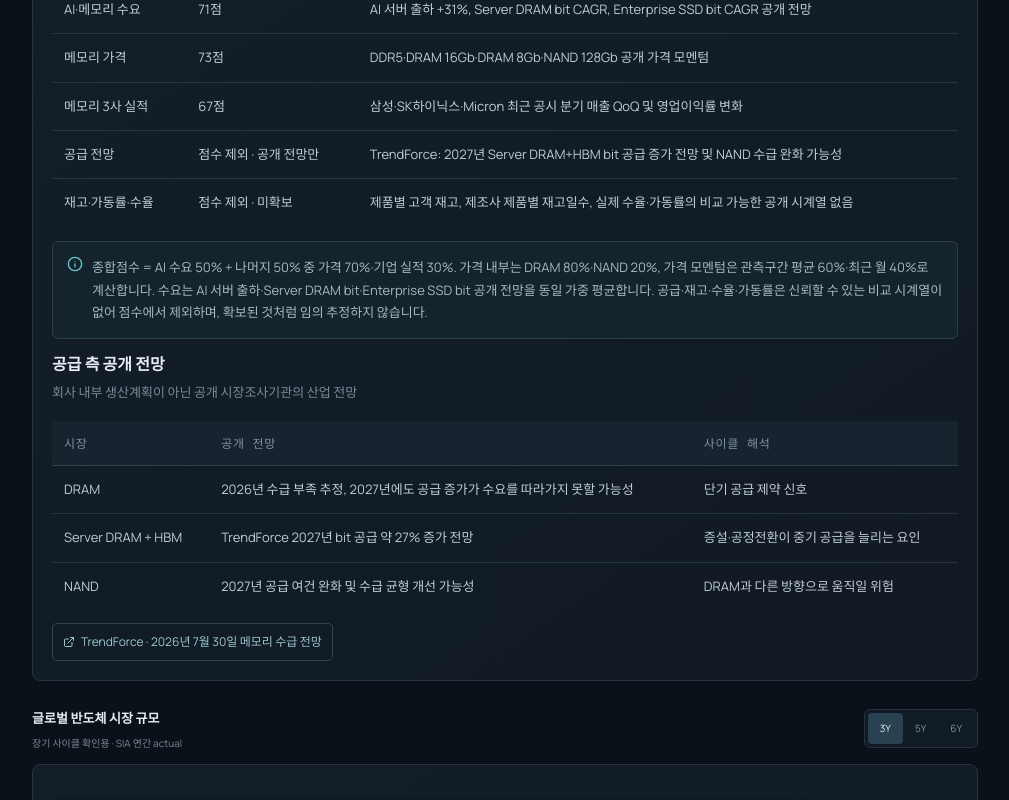
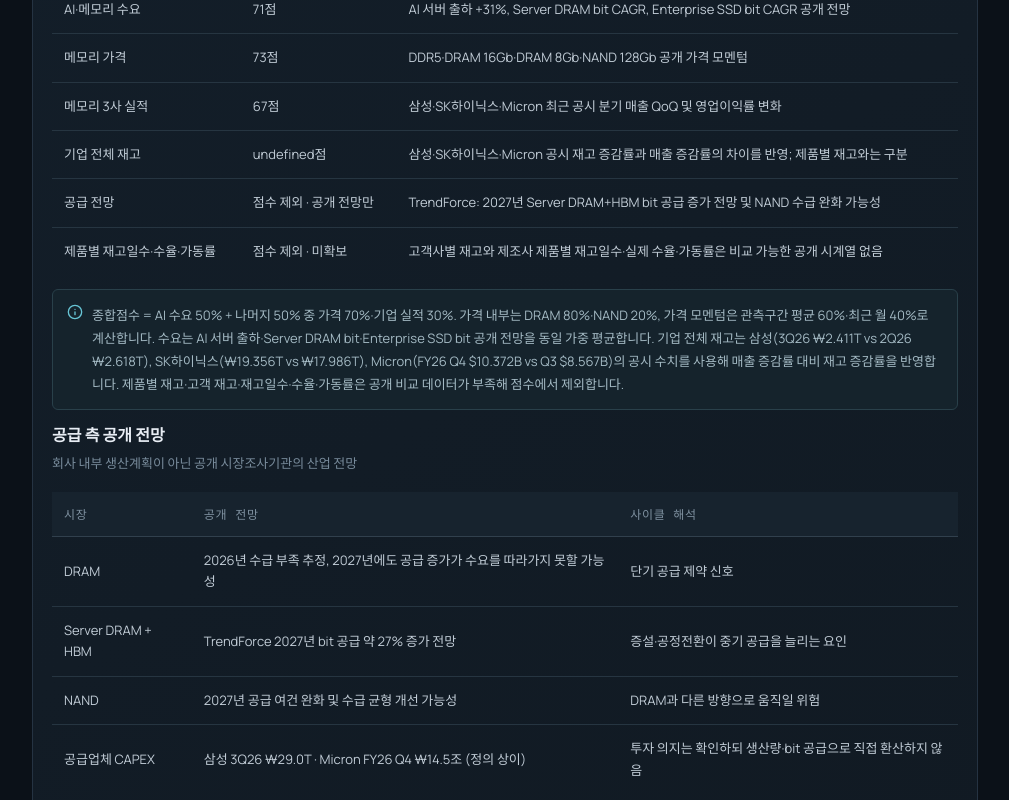
Before and after one commit to chs03220322-creator/semiconductor-intelligence, a React (Vite) app: page / in a window 1280 px wide. Shown: the part 1320-2120 px from the top of the page, without its empty margins (264-1273 px from the left). Built offline with nearby package versions, Linux system fonts and the light colour scheme.

Commit message:
Add public supplier inventory and capex signals

```diff
--- a/src/App.tsx
+++ b/src/App.tsx
@@ -152,11 +152,15 @@ const priceMomentum=(values:number[],cfg:ScoreConfig)=>{
 // Enterprise SSD는 NAND 전체의 부분집합이며 DRAM 수요와 합산하지 않고 별도 성장 신호로만 사용한다.
 const aiServerShipmentGrowth=31,serverDramBitCagr=growthPct(164,269,2),enterpriseSsdBitCagr=growthPct(3927.2,7491.2,2);
 const ddr5MomentumBase=[40,45,46.5,48,50],dram16MomentumBase=[40,45,46.5,48],dram8MomentumBase=[24,25,26,27.5],nandMomentumBase=[28.8,30.1,30.5,30.6,30.6];
-function financialMomentum(rows:{revenue:number;op:number;margin:number}[]){
+function financialMomentum(rows:{revenue:number;op:number;margin:number}[],inventoryValues:number[]){
  const current=rows[rows.length-1],previous=rows[rows.length-2];
- if(!current||!previous||!previous.revenue)return {revenueGrowth:0,marginDelta:0,score:NEUTRAL_SCORE};
+ if(!current||!previous||!previous.revenue||inventoryValues.length<2||!inventoryValues[0])return {revenueGrowth:0,marginDelta:0,inventoryGrowth:0,inventoryScore:NEUTRAL_SCORE,score:NEUTRAL_SCORE};
  const revenueGrowth=(current.revenue/previous.revenue-1)*100,marginDelta=current.margin-previous.margin;
- return {revenueGrowth,marginDelta,score:clampScore(NEUTRAL_SCORE+revenueGrowth*0.55+marginDelta*1.5)};
+ const inventoryGrowth=(inventoryValues[1]/inventoryValues[0]-1)*100;
+ const earningsScore=clampScore(NEUTRAL_SCORE+revenueGrowth*0.55+marginDelta*1.5);
+ // 재고가 매출보다 빠르게 늘면 재고 부담, 매출보다 느리게 늘거나 감소하면 상대적으로 양호한 신호.
+ const inventoryScore=clampScore(NEUTRAL_SCORE-(inventoryGrowth-revenueGrowth)*0.8);
+ return {revenueGrowth,marginDelta,inventoryGrowth,inventoryScore,score:Math.round(earningsScore*0.7+inventoryScore*0.3)};
 }
 function calculateCycleScores(cfg:ScoreConfig){
  const demandItems=[
@@ -169,9 +173,9 @@ function calculateCycleScores(cfg:ScoreConfig){
  const dramScore=ddr5.score*PRICE_WEIGHTS[0]/100+dram16.score*PRICE_WEIGHTS[1]/100+dram8.score*PRICE_WEIGHTS[2]/100;
  const priceScore=Math.round(dramScore*cfg.dramShare/100+nand.score*(100-cfg.dramShare)/100);
  const companyItems=[
-  {name:'삼성전자',...financialMomentum(samsungQuarterly)},
-  {name:'SK하이닉스',...financialMomentum(skQuarterly)},
-  {name:'Micron',...financialMomentum(micronQuarterly)}
+  {name:'삼성전자',...financialMomentum(samsungQuarterly,[2617.7,2411.2])},
+  {name:'SK하이닉스',...financialMomentum(skQuarterly,[17986,19356])},
+  {name:'Micron',...financialMomentum(micronQuarterly,[8.567,10.372])}
  ];
  const financialScore=Math.round(companyItems.reduce((sum,item)=>sum+item.score,0)/companyItems.length);
  const nonDemandScore=priceScore*0.7+financialScore*0.3;
@@ -313,7 +317,7 @@ function TrendPanel({title,series,quarterHeaders,quarterRows,note,source}:{title
 
 function Overview({period,setPeriod,scoreConfig,onScoreConfigChange}:{period:Period;setPeriod:(p:Period)=>void;scoreConfig:ScoreConfig;onScoreConfigChange:(key:keyof ScoreConfig,value:number)=>void}){
  const demandWeight=scoreConfig.demandWeight,nonDemandWeight=100-demandWeight;
- const scores=calculateCycleScores(scoreConfig),aiDemandScore=scores.demandScore,priceMomentumScore=scores.priceScore,financialScore=scores.financialScore,liveCycleScore=scores.totalScore;
+ const scores=calculateCycleScores(scoreConfig),aiDemandScore=scores.demandScore,priceMomentumScore=scores.priceScore,financialScore=scores.financialScore,inventoryScore=scores.inventoryScore,liveCycleScore=scores.totalScore;
  const data=period==='3Y'?market.slice(-3):period==='5Y'?market.slice(-5):market;
  return <>
   <Title eyebrow="01 / CYCLE MONITOR" title="반도체 사이클 한눈에 보기" desc="AI·메모리 수요 전망, 공개 메모리 가격, 메모리 3사 실적을 반영한 공개자료 기반 참고 지수입니다. 비공개 생산·재고 데이터는 점수에서 제외합니다."/>
@@ -337,15 +341,17 @@ function Overview({period,setPeriod,scoreConfig,onScoreConfigChange}:{period:Per
     ['AI·메모리 수요',aiDemandScore+'점','AI 서버 출하 +31%, Server DRAM bit CAGR, Enterprise SSD bit CAGR 공개 전망'],
     ['메모리 가격',priceMomentumScore+'점','DDR5·DRAM 16Gb·DRAM 8Gb·NAND 128Gb 공개 가격 모멘텀'],
     ['메모리 3사 실적',financialScore+'점','삼성·SK하이닉스·Micron 최근 공시 분기 매출 QoQ 및 영업이익률 변화'],
+    ['기업 전체 재고',inventoryScore+'점','삼성·SK하이닉스·Micron 공시 재고 증감률과 매출 증감률의 차이를 반영; 제품별 재고와는 구분'],
     ['공급 전망','점수 제외 · 공개 전망만','TrendForce: 2027년 Server DRAM+HBM bit 공급 증가 전망 및 NAND 수급 완화 가능성'],
-    ['재고·가동률·수율','점수 제외 · 미확보','제품별 고객 재고, 제조사 제품별 재고일수, 실제 수율·가동률의 비교 가능한 공개 시계열 없음']
+    ['제품별 재고일수·수율·가동률','점수 제외 · 미확보','고객사별 재고와 제조사 제품별 재고일수·실제 수율·가동률은 비교 가능한 공개 시계열 없음']
    ]}/>
-   <Notice>종합점수 = AI 수요 {demandWeight}% + 나머지 {nonDemandWeight}% 중 가격 70%·기업 실적 30%. 가격 내부는 DRAM {scoreConfig.dramShare}%·NAND {100-scoreConfig.dramShare}%, 가격 모멘텀은 관측구간 평균 {scoreConfig.avgMomentumShare}%·최근 월 {100-scoreConfig.avgMomentumShare}%로 계산합니다. 수요는 AI 서버 출하·Server DRAM bit·Enterprise SSD bit 공개 전망을 동일 가중 평균합니다. 공급·재고·수율·가동률은 신뢰할 수 있는 비교 시계열이 없어 점수에서 제외하며, 확보된 것처럼 임의 추정하지 않습니다.</Notice>
+   <Notice>종합점수 = AI 수요 {demandWeight}% + 나머지 {nonDemandWeight}% 중 가격 70%·기업 실적 30%. 가격 내부는 DRAM {scoreConfig.dramShare}%·NAND {100-scoreConfig.dramShare}%, 가격 모멘텀은 관측구간 평균 {scoreConfig.avgMomentumShare}%·최근 월 {100-scoreConfig.avgMomentumShare}%로 계산합니다. 수요는 AI 서버 출하·Server DRAM bit·Enterprise SSD bit 공개 전망을 동일 가중 평균합니다. 기업 전체 재고는 삼성(3Q26 ₩2.411T vs 2Q26 ₩2.618T), SK하이닉스(₩19.356T vs ₩17.986T), Micron(FY26 Q4 $10.372B vs Q3 $8.567B)의 공시 수치를 사용해 매출 증감률 대비 재고 증감률을 반영합니다. 제품별 재고·고객 재고·재고일수·수율·가동률은 공개 비교 데이터가 부족해 점수에서 제외합니다.</Notice>
    <div className="panel-head" style={{marginTop:14}}><div><h3>공급 측 공개 전망</h3><p>회사 내부 생산계획이 아닌 공개 시장조사기관의 산업 전망</p></div></div>
    <Table headers={['시장','공개 전망','사이클 해석']} rows={[
     ['DRAM','2026년 수급 부족 추정, 2027년에도 공급 증가가 수요를 따라가지 못할 가능성','단기 공급 제약 신호'],
     ['Server DRAM + HBM','TrendForce 2027년 bit 공급 약 27% 증가 전망','증설·공정전환이 중기 공급을 늘리는 요인'],
-    ['NAND','2027년 공급 여건 완화 및 수급 균형 개선 가능성','DRAM과 다른 방향으로 움직일 위험']
+    ['NAND','2027년 공급 여건 완화 및 수급 균형 개선 가능성','DRAM과 다른 방향으로 움직일 위험'],
+    ['공급업체 CAPEX','삼성 3Q26 ₩29.0T · Micron FY26 Q4 $10.77B (정의 상이)','투자 의지는 확인하되 생산량·bit 공급으로 직접 환산하지 않음']
    ]}/>
    <Sources items={['TrendForce · 2026년 7월 30일 메모리 수급 전망']}/>
   </div>
```
